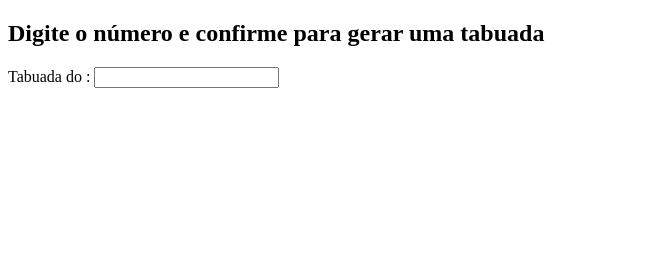
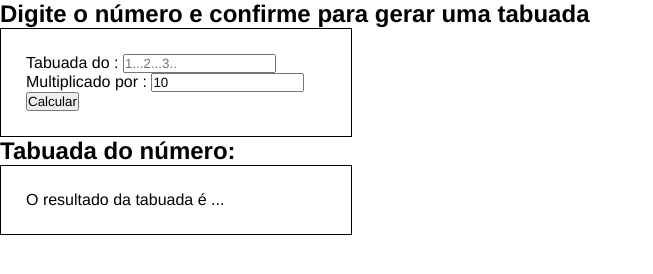
Before and after one commit to AlexandreMFeitosa/new-tabuada, a plain HTML site: page index.html in a window 1280 px wide. Shown: the whole page, without its empty margins (0-653 px from the left). Drawn offline with Linux system fonts and the light colour scheme.

Commit message:
add logica no JS

```diff
--- a/css/style.css
+++ b/css/style.css
@@ -0,0 +1,13 @@
+* {
+    margin: 0 ;
+    padding: 0 ;
+    font-family: Helvetica;
+}
+
+.box1 {
+    border: 1px solid black;
+    width: 300px;
+    height: 50px;
+    padding: 25px;
+    height: 100%;
+}
--- a/index.html
+++ b/index.html
@@ -11,9 +11,22 @@
 <body>
     <div class="tabuada-container">
         <h2>Digite o número e confirme para gerar uma tabuada</h2>
-        <div class="tabuada-dados">
-            <label for="number">Tabuada do :</label>
-            <input type="number" id="number" name="number">
+        <div class="box1">
+            <div class="numero-multiplicador">
+                <label for="multiplicador">Tabuada do :</label>
+                <input type="number" id="multiplicador" name="multiplicador" placeholder="1...2...3..">
+            </div>
+            <div class="numero-de-vezes">
+                <label for="n-de-vezes">Multiplicado por :</label>
+                <input type="number" id="n-de-vezes" name="n-de-vezes" value="10">
+            </div>
+            <input type="submit" id="calcular" value="Calcular">
+        </div>
+        <h2 id="title-resultado">Tabuada do número:</h2>
+        <div class="box1">
+            <div class="box-resultado">
+                <p id="resultado">O resultado da tabuada é ... </p>
+            </div>
         </div>
     </div>
 </body>
--- a/js/script.js
+++ b/js/script.js
@@ -0,0 +1,27 @@
+
+// testando JavaScript
+
+let calcular = document.querySelector("#calcular");
+
+calcular.addEventListener("click" , (e) => {
+
+    let multiplicador = document.querySelector("#multiplicador").value;
+    let numeroDeVezes = document.querySelector("#n-de-vezes").value;
+    let resultado = document.querySelector("#resultado");
+    let resposta = `` ;
+    let titleResultado = document.querySelector("#title-resultado");
+
+    if (multiplicador === "" || numeroDeVezes === "") {
+        alert("Valores invalidos, favor preencher corretamente os campos !")
+    } else {
+        for(i = 1; i <= numeroDeVezes; i++) {
+
+            resposta += `${multiplicador} x ${i} = ${multiplicador * i} <br> <br>`;
+
+        }
+        titleResultado.innerHTML = `O resultado final é :`
+        resultado.innerHTML = resposta ;
+
+    }
+
+});
```
